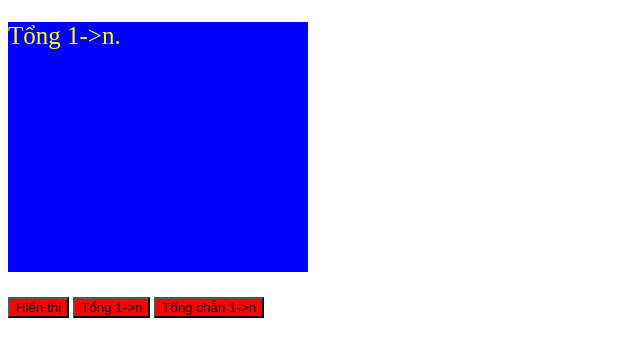
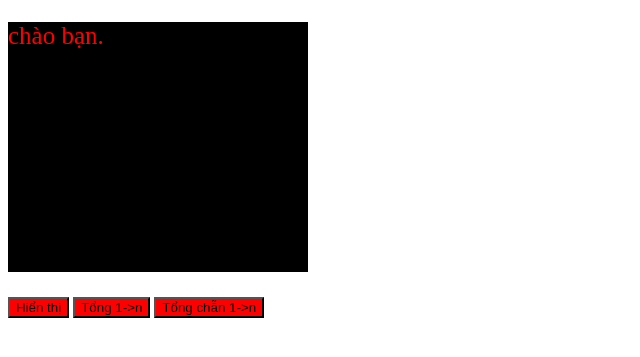
Before and after one commit to HuynhQuocHieu/huynhquochieu.github.io, a plain HTML site: page javascript.html in a window 1280 px wide. Both pictures are taken after a click on the button "Tổng 1->n". Shown: the part 61-418 px from the top of the page, without its empty margins (0-640 px from the left). Drawn offline with Linux system fonts and the light colour scheme.

Commit message:
Update javascript.html

```diff
--- a/javascript.html
+++ b/javascript.html
@@ -2,7 +2,7 @@
     <html>
            <head>
                    <style>
-		#demo{color:yellow;background:blue;height:250px;width: 300px;font-size: 25px;}
+		#demo{color:red;background:black;height:250px;width: 300px;font-size: 25px;}
 		button{background:red;}
 	</style>
            </head>
@@ -18,11 +18,11 @@
               }
              function tongn() {
 	//Hiển thị tổng 1 -> 10
-                document.getElementById("demo").innerHTML = "Tổng 1->n.";
+                document.getElementById("demo").innerHTML = "chào bạn.";
               }
             function tongchan() {
 	//Hiển thị tổng chẵn 1->10
-                document.getElementById("demo").innerHTML = "Tổng chẵn 1->n.";
+                document.getElementById("demo").innerHTML = "không có gì dâu.";
               }
             </script>
      </body>
```
